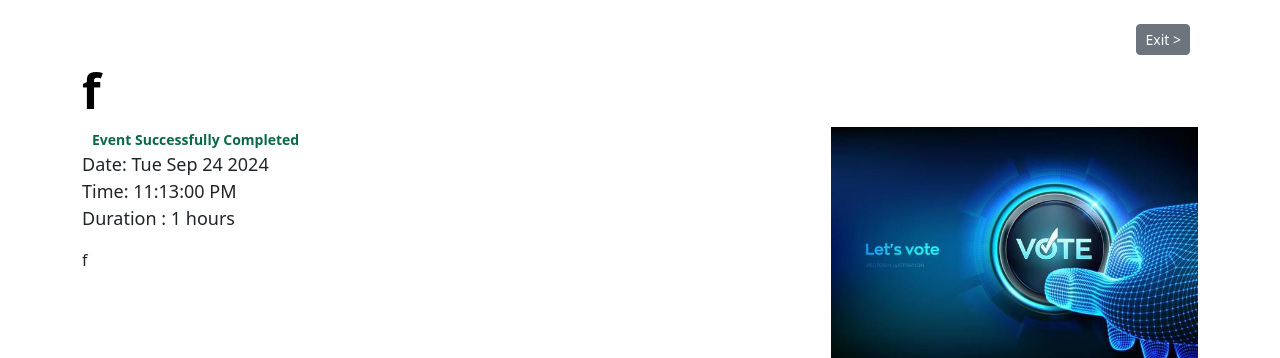
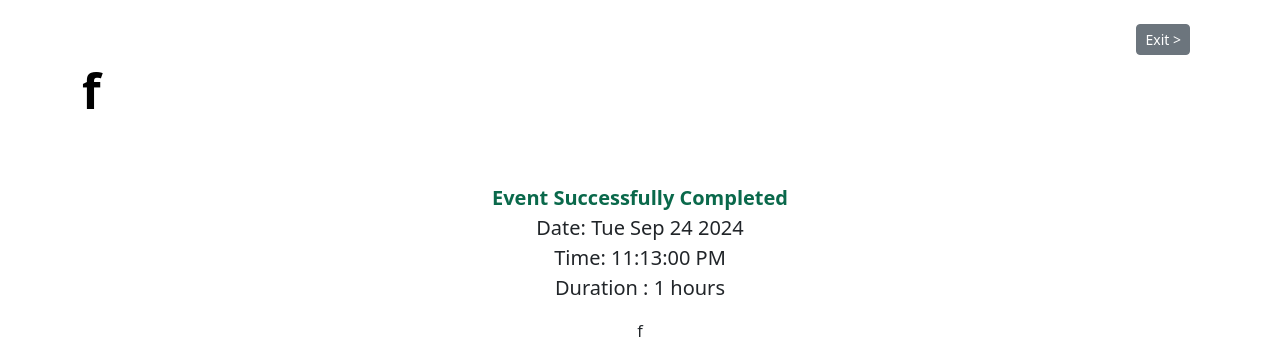
Before and after one commit to KaranJoshi101/wevote, a Flask app: page /2/1/explore in a window 1280 px wide. Shown: the top 358 px of the page. Run offline with Flask 3, Linux system fonts and the light colour scheme; data comes from the database, SQL or seed files in the repository; both versions use the stored data as it was after the commit.

Commit message:
add style to explore-events

```diff
--- a/templates/explore-events.html
+++ b/templates/explore-events.html
@@ -12,11 +12,11 @@
 
   <div class="container">
 
-    <div class="d-grid gap-2 d-md-flex justify-content-md-end mt-4 mb-3">
+    <div class="d-grid gap-2 d-md-flex justify-content-md-end pt-4 pb-3">
       <a type="button" class="btn btn-secondary btn-sm btn-lg me-md-2" href="/{{user.id}}/home">Exit ></a>
     </div>
 
-    <div class="d-flex justify-content-between align-items-center " >
+    <div class="d-flex justify-content-between align-items-center pb-5" >
       <div style="display: flex;align-items: center;">
         <h2 class="display-5 fw-bold text-body-emphasis" style="line-height: 40px;">{{event.title}}</h2>
       </div>
@@ -29,29 +29,28 @@
       </div>
     </div>
 
-    <div class="row flex-lg-row-reverse  g-2 py-2">
-      <div class="col-10 col-sm-6 col-lg-4">
-        <img src="/static/voteThumbnail.jpg" class="d-block mx-lg-auto img-fluid" alt="Bootstrap Themes" width="700" height="400" loading="lazy">
+    <div class="g-2 py-2 text-center d-flex justify-content-center pb-4 pt-3">
+      <div class="text-center col-md-8 col-lg-8 col-sm-12">
+        {%if event.startTime>event.startTime.now()%}
+        <small class="fs-5" style="color: #0a694b; font-weight: 700;" id="timer">Starts in </small>
+        <p class="fs-5" id="startTimer" style="display: none;">{{event.startTime}}w{{event.endTime}}</p>
+
+        {%elif event.endTime>event.endTime.now()%}
+        <small class="fs-5" style=" color: red; font-weight: 700;" id="timer">Ends in </small>
+        <p class="fs-5" style="display: none;" id="startTimer">{{event.endTime}}</p>
+        {%else%}
+        <small class="fs-5" style="color: #0a694b; font-weight: 700;">Event Successfully Completed</small>
+        {%endif%}
+          <p class="fs-5" id="startDate" style="font-size:large;">Start Date : {{event.startTime}}<br>Duration : {%if event.durHour%}{{event.durHour}} hours{%else%}{{event.durMin}} minutes{%endif%}</p>
+          <p id="lead" >{{event.desc}}</p>
       </div>
-      <div class="col-lg-8">
-        {%if event.startTime>event.startTime.now()%}
-        <small style="margin-left: 10px; color: #0a694b; font-weight: 700;" id="timer">Starts in </small>
-        <p id="startTimer" style="display: none;">{{event.startTime}}w{{event.endTime}}</p>
+    </div>
 
 
-        {%elif event.endTime>event.endTime.now()%}
-        <small style="margin-left: 10px; color: red; font-weight: 700;" id="timer">Ends in </small>
-        <p style="display: none;" id="startTimer">{{event.endTime}}</p>
-        {%else%}
-        <small style="margin-left: 10px; color: #0a694b; font-weight: 700;">Event Successfully Completed</small>
-        {%endif%}
-          <p id="startDate" style="font-size:large;">Start Date : {{event.startTime}}<br>Duration : {%if event.durHour%}{{event.durHour}} hours{%else%}{{event.durMin}} minutes{%endif%}</p>
-          <p id="lead">{{event.desc}}</p>
-      </div>
-    </div>
+
     {%for v in vote%}
     {%if v.userId==user.id and v.role=="candidate"%}
-    <div class="d-grid gap-2 d-md-flex justify-content-md-start mt-5 mb-5" id="r-cand"">
+    <div class="d-grid gap-2 d-md-flex justify-content-md-start mt-5 mb-5" id="r-cand">
       {%if v.role=='candidate'%}
       {%if v.candidature==-1 and event.startTime>event.startTime.now()%}
       <a type="button" class="btn btn-primary btn-lg px-4 me-md-2" href="/{{user.id}}/{{event.id}}/register">Register as a Candidate</a>
```
Also changed, not shown: instance/wvote.sqlite3.
